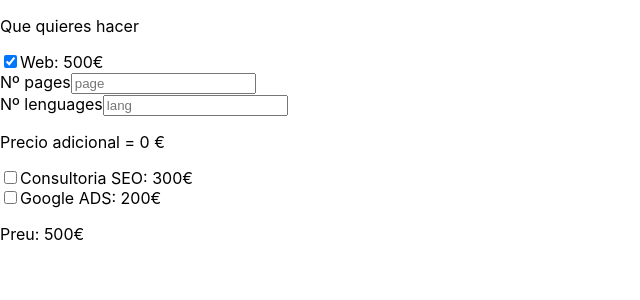
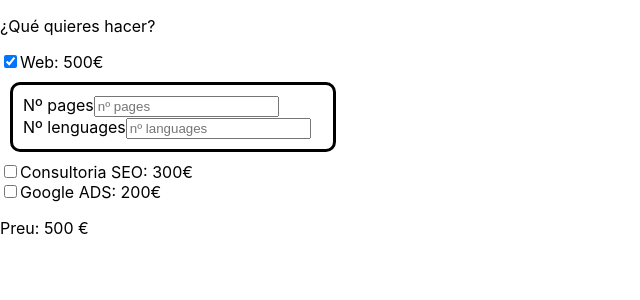
Before and after one commit to lauracapella/react_project_budget, a React (Create React App) app: page / in a window 1280 px wide. Both pictures are taken after a click on the checkbox 10 px from the left and 61 px from the top of the page. Shown: the top 300 px of the page, without its empty margins (0-640 px from the left). Built offline with nearby package versions, Linux system fonts and the light colour scheme.

Commit message:
add pages and laguages to budget

```diff
--- a/package.json
+++ b/package.json
@@ -9,6 +9,7 @@
     "react": "^18.0.0",
     "react-dom": "^18.0.0",
     "react-scripts": "5.0.1",
+    "styled-components": "^5.3.5",
     "web-vitals": "^2.1.4"
   },
   "scripts": {
--- a/src/App.js
+++ b/src/App.js
@@ -1,14 +1,93 @@
 import './App.css';
-import Services from './Services.js'
+import React, { useState } from "react";
+import Panell from './Panell'
+import {Panell2} from './Panell'
 
+function App(props) {
+const [formData, setFormData] = useState({
+    isweb: false,
+    isseo: false,
+    isads: false,
+    pages:0,
+    lenguages:0
+})
+const [suma , setSuma] = useState(0)
+const [sumaAd, setSumaAd] = useState(0)
 
-function App() {
+function selectpages (event){
+    //props.updatePages(event.target.value)
+    //const sumaAdicionalTotal =  (formData.pages * 30) + (formData.lenguages * 30)
+    //const sumaAdicionalTotal =  event.target.value * 30
+    const sumaAdicionalTotal = event.target.value * 30 + (formData.pages * 30 + formData.lenguages * 30)
+    setSumaAd(sumaAdicionalTotal)
+    const {type, name, value} = event.target
+    setFormData(prevFormData => {
+        return{
+        ...prevFormData,
+        [event.target.name]:event.target.value
+        }
+    })
+}
 
-  return (
-      <div>
-      <Services />
-      </div>
-  )
+function handleClick(event){
+    let sumaTotal = 0
+    if (event.target.checked === true){
+        sumaTotal = parseInt(parseInt(suma) + parseInt(event.target.value));
+
+    } else {
+        sumaTotal = parseInt(parseInt(suma) - parseInt(event.target.value) );
+    }
+
+    const {type, name, value, checked} = event.target
+    //const {type, name, value} = event.target
+    setSuma(sumaTotal)
+
+    setFormData(prevFormData => {
+        return{
+            ...prevFormData,
+            [name] : checked,
+            //[event.target.name] : event.target.value
+        }
+    })
+}
+
+return (
+  <div>
+      <p>¿Qué quieres hacer?</p>
+      <form>
+        <input
+        type="checkbox"
+        value="500"
+        name="isweb"
+        onChange={handleClick}
+        defaultChecked={formData.isweb} />
+        <label htmlFor="email">Web: 500€</label>
+        <br />
+
+        {formData.isweb ? <Panell2><Panell onChange={(event) => selectpages(event)} /></Panell2> : <span></span>}
+
+        <input
+        type="checkbox"
+        value="300"
+        name="isseo"
+        onChange={handleClick}
+        defaultChecked={formData.isseo}/>
+        <label htmlFor="email">Consultoria SEO: 300€</label>
+        <br />
+
+        <input
+        type="checkbox"
+        value="200"
+        name="isads"
+        onChange={handleClick}
+        defaultChecked={formData.isads}/>
+        <label htmlFor="email">Google ADS: 200€</label>
+
+        </form>
+
+        <p>Preu: {suma + sumaAd} €</p>
+    </div>
+);
 
 }
 
--- a/src/Panell.js
+++ b/src/Panell.js
@@ -1,26 +1,16 @@
-import React, {useState} from "react";
-
-export default function Panell (){
-    const [formData, setFormData] = useState({
-        pages:'',
-        lenguages:''})
-    const sumaAdicionalTotal =  (formData.pages * 30) + (formData.lenguages * 30)
-
-    function selectpages (event){
-        props.updatePages(event.target.value)
+import React from "react";
+import styled from "styled-components"
 
 
+export const Panell2 = styled.div`
+border-radius: 10px;
+border: 3px solid black;
+padding:10px;
+margin: 10px;
+width: 300px
+`
 
-
-        const {type, name, value} = event.target
-        setFormData(prevFormData => {
-            return{
-             ... prevFormData,
-            [event.target.name] : event.target.value
-            }
-        })
-    }
-
+export default function Panell (props, {onChange, placeholder}){
 
     return(
         <div>
@@ -28,20 +18,18 @@ export default function Panell (){
             <input
                 type='text'
                 name='pages'
-                value={formData.pages}
-                placeholder='page'
-                onChange={selectpages}
-
+                value={props.pages}
+                placeholder='nº pages'
+                onChange={props.onChange}
             /> <br/>
             <label>Nº lenguages</label>
             <input
                 type='text'
                 name='lenguages'
-                value={formData.lenguages}
-                placeholder='lang'
-                onChange={selectpages}
+                value={props.lenguages}
+                placeholder='nº languages'
+                onChange={props.onChange}
             />
-           <p>Precio adicional = {sumaAdicionalTotal} €</p>
         </div>
     )
 }
--- a/src/Services.js
+++ /dev/null
@@ -1,68 +0,0 @@
-import React, { useState } from "react";
-import Panell from './Panell'
-
-export default function Services(){
-
-    const [formData, setFormData] = useState({
-        isWeb: false,
-        isSeo: false,
-        isAds: true
-    })
-    const [suma , setSuma] = useState(0)
-
-    function handleClick(event){
-        let sumaTotal = 0
-        if (event.target.checked === true){
-            sumaTotal = parseInt(parseInt(suma) + parseInt(event.target.value));
-
-        } else {
-            sumaTotal = parseInt(parseInt(suma) - parseInt(event.target.value));
-
-        }
-
-        const {name, value, type, checked} = event.target
-        setSuma(sumaTotal)
-        setFormData(prevFormData => {
-            return{
-                ...prevFormData,
-                [name] : checked
-            }
-        })
-    }
-
-    return (
-      <div>
-          <p>Que quieres hacer</p>
-          <form>
-             <input
-             type="checkbox"
-             value="500"
-             name="isseb"
-             onChange={handleClick}
-             defaultChecked={formData.isseb} />
-             <label htmlFor="email">Web: 500€</label>
-          <br />
-          < Panell />
-
-            <input
-            type="checkbox"
-            value="300"
-            name="isseo"
-            onChange={handleClick}
-            defaultChecked={formData.isseo}/>
-            <label htmlFor="email">Consultoria SEO: 300€</label>
-          <br />
-
-            <input
-            type="checkbox"
-            value="200"
-            name="isads"
-            onChange={handleClick}
-            defaultChecked={formData.isads}/>
-            <label htmlFor="email">Google ADS: 200€</label>
-
-            </form>
-            <p>Preu: {suma}€</p>
-        </div>
-    );
-  }
```
Also changed, not shown: 1 other file (tests, documents, lock files or other folders).
